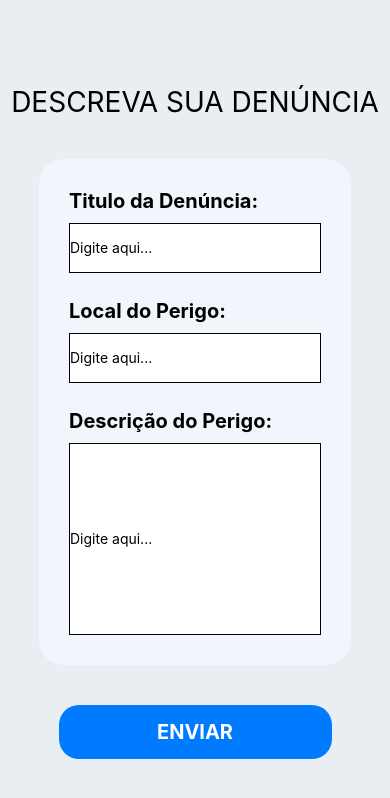
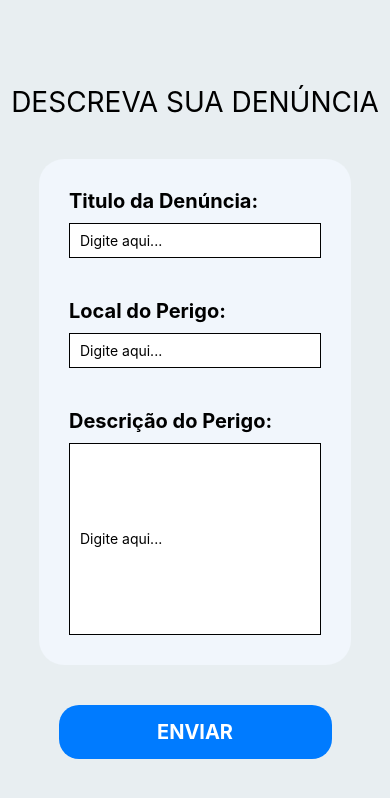
Before and after one commit to MatheusLombard/AplicativoDenuncias, a React Native app: screen /Formulario in a window 390 px wide. Shown: the top 798 px of the page. Built offline with nearby package versions, Linux system fonts and the light colour scheme.

Commit message:
arrumando tamanho dos inputs

```diff
--- a/src/screens/formulario/index.js
+++ b/src/screens/formulario/index.js
@@ -88,10 +88,8 @@ const styles = StyleSheet.create({
     borderColor: '#000',
     borderWidth: 1,
     backgroundColor: '#fff',
-    height: 50,
-  },
-  groupInputDescription:{
-    flex: 1
+    height: 35,
+    paddingHorizontal: 10,
   },
   buttonView:{
     width: '100%',
--- a/src/screens/login/index.js
+++ b/src/screens/login/index.js
@@ -97,6 +97,7 @@ const styles = StyleSheet.create({
         backgroundColor: '#fff',
         borderColor: '#000',
         borderWidth: 1,
+        height: 40
     },
     buttonEntrar: {
         backgroundColor: '#007BFF',
```
